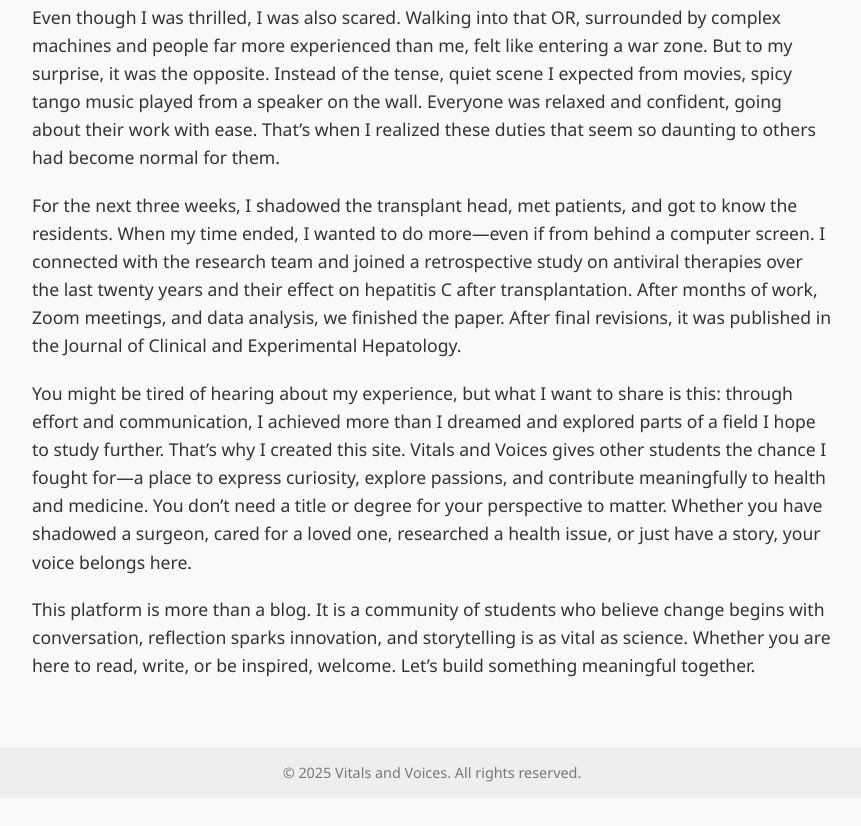
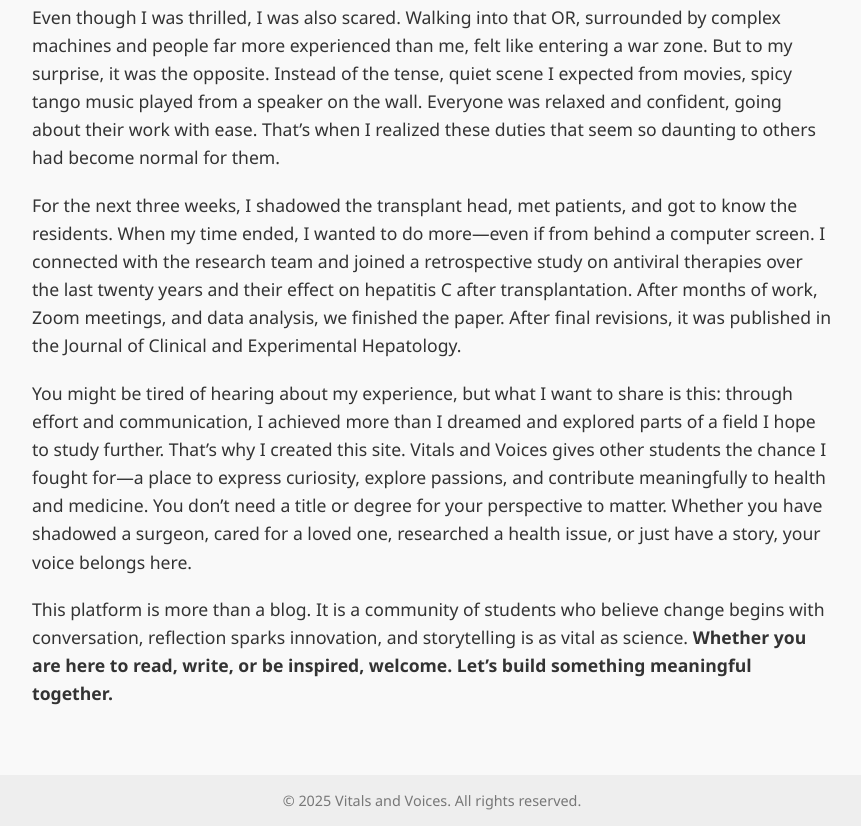
Before and after one commit to ArtinF21/ArtinF21.github.io, a plain HTML site: page about.html in a window 1280 px wide. Shown: the part 655-1481 px from the top of the page, without its empty margins (208-1069 px from the left). Before the commit the page ends 1453 px from the top, so only its background shows below. Drawn offline with Linux system fonts and the light colour scheme.

Commit message:
Update about.html

```diff
--- a/about.html
+++ b/about.html
@@ -89,7 +89,7 @@
 
     <p>You might be tired of hearing about my experience, but what I want to share is this: through effort and communication, I achieved more than I dreamed and explored parts of a field I hope to study further. That’s why I created this site. Vitals and Voices gives other students the chance I fought for—a place to express curiosity, explore passions, and contribute meaningfully to health and medicine. You don’t need a title or degree for your perspective to matter. Whether you have shadowed a surgeon, cared for a loved one, researched a health issue, or just have a story, your voice belongs here.</p>
 
-    <p>This platform is more than a blog. It is a community of students who believe change begins with conversation, reflection sparks innovation, and storytelling is as vital as science. Whether you are here to read, write, or be inspired, welcome. Let’s build something meaningful together.</p>
+    <p>This platform is more than a blog. It is a community of students who believe change begins with conversation, reflection sparks innovation, and storytelling is as vital as science. <strong>Whether you are here to read, write, or be inspired, welcome. Let’s build something meaningful together.</strong></p>
   </div>
 
   <footer>
```
